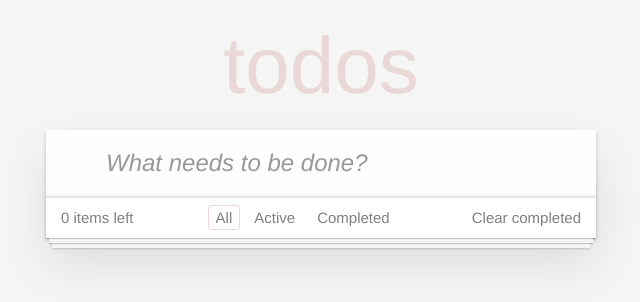
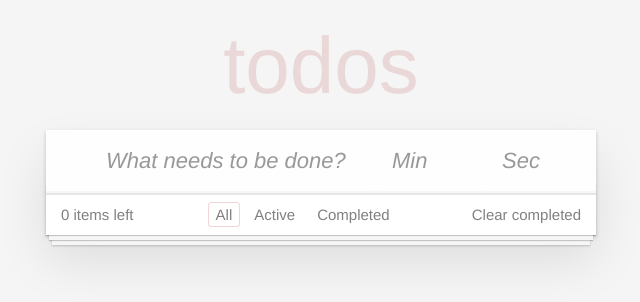
Before and after one commit to AndreyNester/react-todo-app, a React (Create React App) app: page / in a window 1280 px wide. Shown: the top 302 px of the page, without its empty margins (319-959 px from the left). Built offline with nearby package versions, Linux system fonts and the light colour scheme.

Commit message:
added validation of form ,  timer-field  in app-component

```diff
--- a/src/App.js
+++ b/src/App.js
@@ -52,7 +52,7 @@ export default class App extends React.Component {
     });
   };
 
-  addItem = (text) => {
+  addItem = (text, min, sec) => {
     const createTime = new Date();
 
     this.todoList = [
@@ -65,6 +65,10 @@ export default class App extends React.Component {
           createTime.getMonth() + 1
         }.${createTime.getDate()}.${createTime.getFullYear()} ${createTime.getHours()}:${createTime.getMinutes()}:${createTime.getSeconds()}`,
         editing: false,
+        timer: {
+          sec,
+          min,
+        },
       },
     ];
 
--- a/src/components/NewTaskForm/NewTaskForm.css
+++ b/src/components/NewTaskForm/NewTaskForm.css
@@ -16,12 +16,23 @@
   color: rgba(0, 0, 0, 0.4);
 }
 
+.new-todo {
+  padding: 16px 16px 16px 60px;
+  border: none;
+  background: rgba(0, 0, 0, 0.003);
+  box-shadow: inset 0 -2px 1px rgba(0, 0, 0, 0.03);
+}
+.new-todo-form {
+  display: flex;
+  margin-bottom: 0;
+}
 .new-todo,
+.new-todo-form .new-todo-form__timer,
 .edit {
   position: relative;
   margin: 0;
   width: 100%;
-  font-size: 24px;
+  font-size: 22px;
   font-family: inherit;
   font-weight: inherit;
   line-height: 1.4em;
@@ -34,9 +45,19 @@
   -moz-osx-font-smoothing: grayscale;
 }
 
-.new-todo {
+.new-todo,
+.new-todo-form .new-todo-form__timer {
   padding: 16px 16px 16px 60px;
   border: none;
   background: rgba(0, 0, 0, 0.003);
   box-shadow: inset 0 -2px 1px rgba(0, 0, 0, 0.03);
 }
+
+.new-todo {
+  width: 60%;
+}
+
+.new-todo-form .new-todo-form__timer {
+  width: 20%;
+  padding-left: 16px;
+}
--- a/src/components/NewTaskForm/NewTaskForm.jsx
+++ b/src/components/NewTaskForm/NewTaskForm.jsx
@@ -5,35 +5,72 @@ import './NewTaskForm.css';
 export default class NewTaskForm extends React.Component {
   state = {
     text: '',
+    min: '',
+    sec: '',
   };
 
   onTextChanged = (e) => {
-    this.setState({
-      text: e.target.value,
+    this.setState((prevState) => {
+      return {
+        ...prevState,
+        text: e.target.value,
+      };
     });
   };
 
-  onSubmit = (e) => {
-    const { text } = this.state;
-    const { addItem } = this.props;
-
-    e.preventDefault();
-    if (text) {
-      addItem(text);
-
-      this.setState(() => {
+  onMinChanged = (e) => {
+    if (e.target.value >= 0) {
+      this.setState((prevState) => {
         return {
-          text: '',
+          ...prevState,
+          min: e.target.value,
         };
       });
     }
   };
 
+  onSecChanged = (e) => {
+    if (e.target.value >= 0) {
+      this.setState((prevState) => {
+        return {
+          ...prevState,
+          sec: e.target.value,
+        };
+      });
+    }
+  };
+
+  onSubmit = (e) => {
+    e.preventDefault();
+    const { text, min, sec } = this.state;
+    const { addItem } = this.props;
+
+    if (text && min && sec) {
+      addItem(text, min, sec);
+
+      this.setState((prevState) => {
+        return {
+          ...prevState,
+          text: '',
+          sec: '',
+          min: '',
+        };
+      });
+    }
+  };
+
+  onKeyUp = (e) => {
+    if (e.code === 'Enter') {
+      this.onSubmit(e);
+    }
+  };
+
   render() {
-    const { text } = this.state;
+    const { text, min, sec } = this.state;
 
     return (
       <form
+        className="new-todo-form"
         onSubmit={(e) => {
           this.onSubmit(e);
         }}
@@ -45,6 +82,33 @@ export default class NewTaskForm extends React.Component {
           onChange={(e) => {
             this.onTextChanged(e);
           }}
+          onKeyUp={(e) => {
+            this.onKeyUp(e);
+          }}
+        />
+        <input
+          type="number"
+          className="new-todo-form__timer"
+          placeholder="Min"
+          value={min}
+          onChange={(e) => {
+            this.onMinChanged(e);
+          }}
+          onKeyUp={(e) => {
+            this.onKeyUp(e);
+          }}
+        />
+        <input
+          type="number"
+          className="new-todo-form__timer"
+          placeholder="Sec"
+          value={sec}
+          onChange={(e) => {
+            this.onSecChanged(e);
+          }}
+          onKeyUp={(e) => {
+            this.onKeyUp(e);
+          }}
         />
       </form>
     );
```
